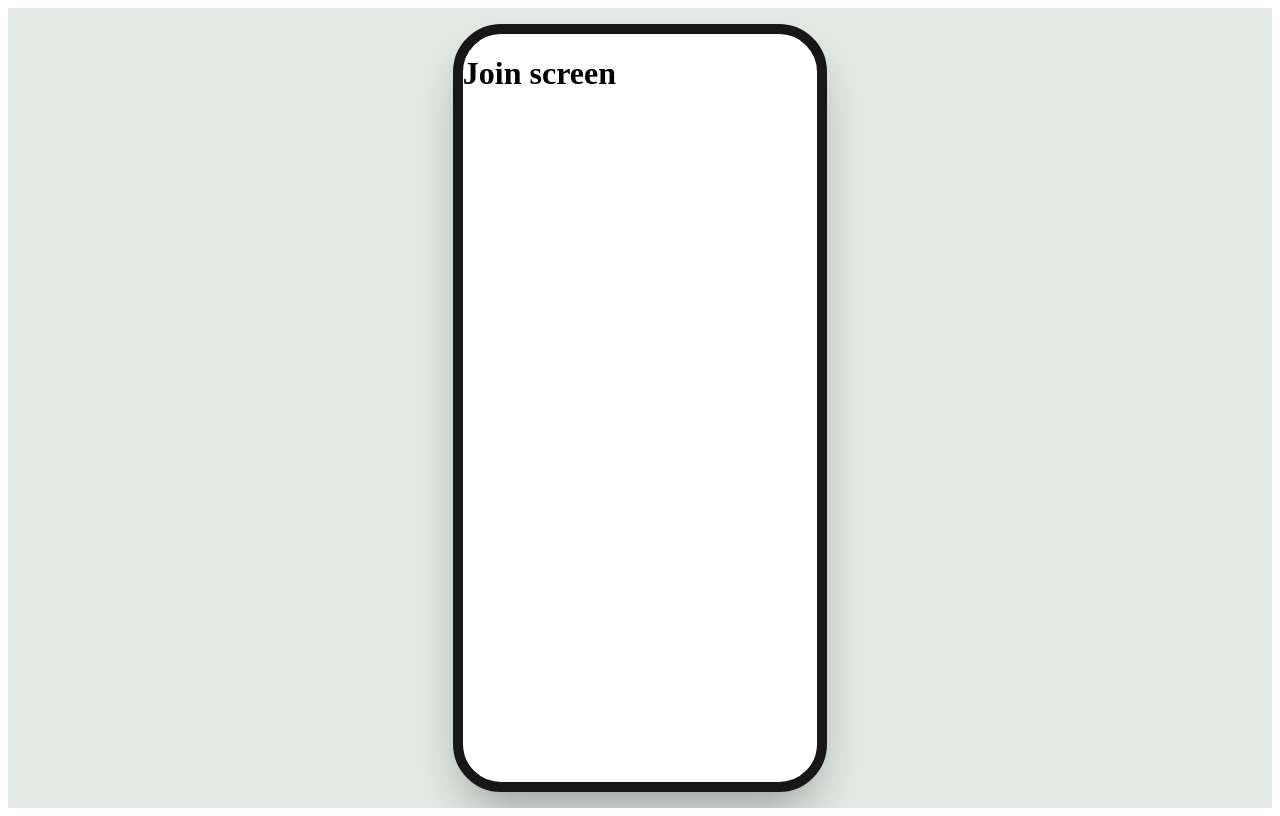
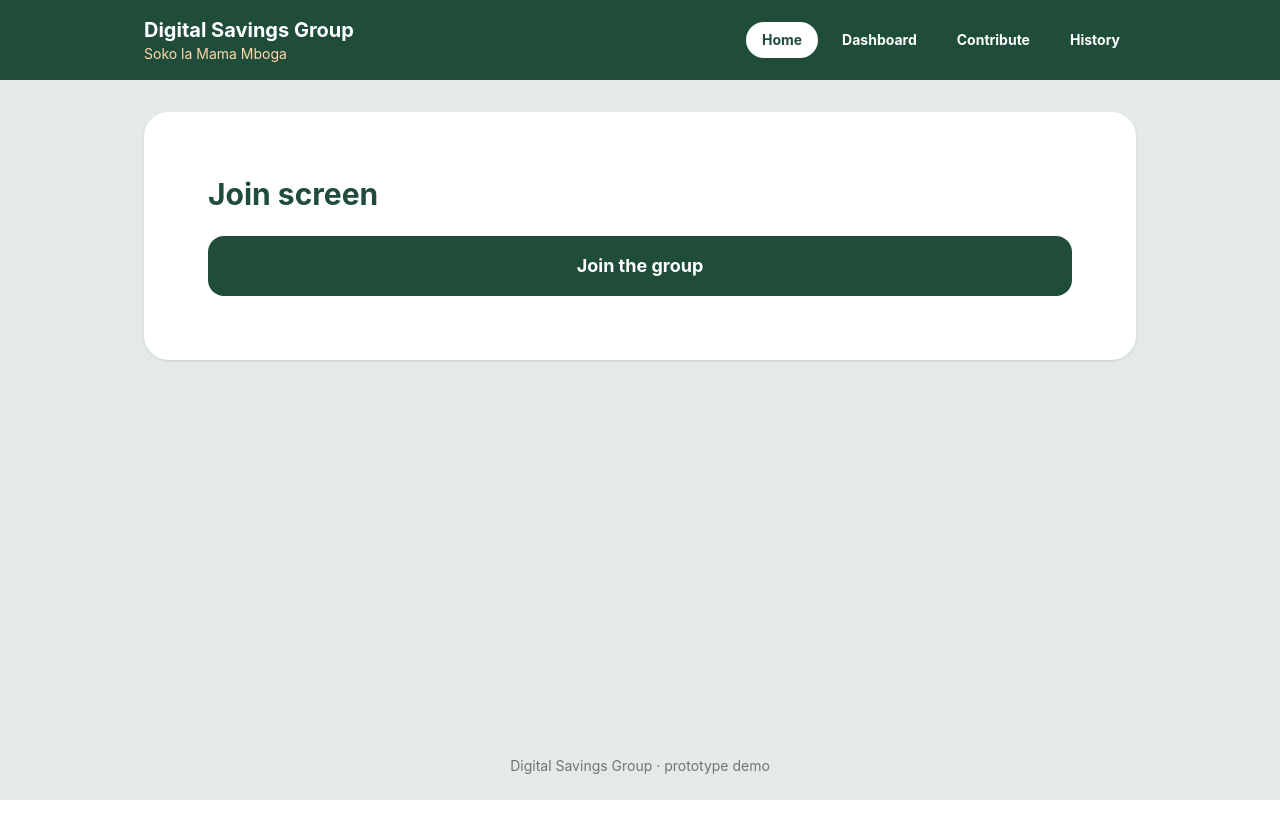
Before and after one commit to edwinonkundi68-cyber/digital-savings-group, a React (Vite) app: page / in a window 1280 px wide. Built offline with nearby package versions, Linux system fonts and the light colour scheme.

Commit message:
real website layout

```diff
--- a/src/App.tsx
+++ b/src/App.tsx
@@ -1,11 +1,20 @@
-import PhoneFrame from './components/PhoneFrame'
+import { useState } from 'react'
+import Layout from './components/Layout'
+import Join from './screens/Join'
+import Dashboard from './screens/Dashboard'
+import Contribute from './screens/Contribute'
+import History from './screens/History'
+import type { Screen } from './types'
 
 export default function App() {
+  const [screen, setScreen] = useState<Screen>('join')
+
   return (
-    <PhoneFrame>
-      <div className="h-full overflow-y-auto p-6">
-        <h1 className="text-3xl font-bold text-brand-green">Join screen</h1>
-      </div>
-    </PhoneFrame>
+    <Layout screen={screen} goTo={setScreen}>
+      {screen === 'join' && <Join goTo={setScreen} />}
+      {screen === 'dashboard' && <Dashboard goTo={setScreen} />}
+      {screen === 'contribute' && <Contribute goTo={setScreen} />}
+      {screen === 'history' && <History goTo={setScreen} />}
+    </Layout>
   )
 }
--- /dev/null
+++ b/src/components/Layout.tsx
@@ -0,0 +1,57 @@
+import type { ReactNode } from 'react'
+import type { Screen } from '../types'
+
+type LayoutProps = {
+  screen: Screen
+  goTo: (screen: Screen) => void
+  children: ReactNode
+}
+
+const links: { id: Screen; label: string }[] = [
+  { id: 'join', label: 'Home' },
+  { id: 'dashboard', label: 'Dashboard' },
+  { id: 'contribute', label: 'Contribute' },
+  { id: 'history', label: 'History' },
+]
+
+export default function Layout({ screen, goTo, children }: LayoutProps) {
+  return (
+    <div className="flex min-h-screen flex-col bg-sage text-neutral-900">
+      <header className="bg-brand-green text-white">
+        <div className="mx-auto flex max-w-5xl flex-col gap-3 px-4 py-4 sm:flex-row sm:items-center sm:justify-between">
+          <button onClick={() => goTo('join')} className="text-left text-xl font-bold">
+            Digital Savings Group
+            <span className="block text-sm font-normal text-orange-200">
+              Soko la Mama Mboga
+            </span>
+          </button>
+
+          <nav className="flex gap-2 overflow-x-auto">
+            {links.map((link) => (
+              <button
+                key={link.id}
+                onClick={() => goTo(link.id)}
+                className={
+                  'rounded-full px-4 py-2 text-sm font-bold whitespace-nowrap ' +
+                  (screen === link.id
+                    ? 'bg-white text-brand-green'
+                    : 'text-white hover:bg-white/10')
+                }
+              >
+                {link.label}
+              </button>
+            ))}
+          </nav>
+        </div>
+      </header>
+
+      <main className="mx-auto w-full max-w-5xl flex-1 px-4 py-8">
+        <div className="rounded-3xl bg-white p-6 shadow-sm sm:p-10">{children}</div>
+      </main>
+
+      <footer className="py-6 text-center text-sm text-neutral-500">
+        Digital Savings Group · prototype demo
+      </footer>
+    </div>
+  )
+}
--- a/src/index.css
+++ b/src/index.css
@@ -1,30 +1,7 @@
-.phone-stage {
-  height: 100vh;
-  height: 100dvh;
-  display: flex;
-  align-items: center;
-  justify-content: center;
-  overflow: hidden;
-  background: #E4EBE6;
+@import "tailwindcss";
+
+@theme {
+  --color-brand-green: #1F4D3A;
+  --color-brand-orange: #C2682F;
+  --color-sage: #E4EBE6;
 }
-
-.phone {
-  width: 100%;
-  height: 100%;
-  overflow: hidden;
-  background: #ffffff;
-}
-
-@media (min-width: 640px) {
-  .phone {
-    flex-shrink: 0;
-    box-sizing: border-box;
-    width: auto;
-    height: min(800px, calc(100vh - 2rem));
-    height: min(800px, calc(100dvh - 2rem));
-    aspect-ratio: 390 / 800;
-    border: 10px solid #171717;
-    border-radius: 3rem;
-    box-shadow: 0 25px 50px -12px rgba(0, 0, 0, 0.35);
-  }
-}
--- /dev/null
+++ b/src/screens/Contribute.tsx
@@ -0,0 +1,23 @@
+import type { Screen } from '../types'
+
+type Props = { goTo: (screen: Screen) => void }
+
+export default function Contribute({ goTo }: Props) {
+  return (
+    <div className="h-full overflow-y-auto p-6">
+      <h1 className="text-3xl font-bold text-brand-green">Add contribution</h1>
+      <button
+        onClick={() => goTo('dashboard')}
+        className="mt-6 w-full rounded-2xl bg-brand-orange py-4 text-lg font-bold text-white"
+      >
+        Pay with M-Pesa
+      </button>
+      <button
+        onClick={() => goTo('dashboard')}
+        className="mt-3 w-full rounded-2xl bg-sage py-4 text-lg font-bold text-brand-green"
+      >
+        Back
+      </button>
+    </div>
+  )
+}
--- /dev/null
+++ b/src/screens/Dashboard.tsx
@@ -0,0 +1,29 @@
+import type { Screen } from '../types'
+
+type Props = { goTo: (screen: Screen) => void }
+
+export default function Dashboard({ goTo }: Props) {
+  return (
+    <div className="h-full overflow-y-auto p-6">
+      <h1 className="text-3xl font-bold text-brand-green">Dashboard</h1>
+      <button
+        onClick={() => goTo('contribute')}
+        className="mt-6 w-full rounded-2xl bg-brand-orange py-4 text-lg font-bold text-white"
+      >
+        Add contribution
+      </button>
+      <button
+        onClick={() => goTo('history')}
+        className="mt-3 w-full rounded-2xl bg-brand-green py-4 text-lg font-bold text-white"
+      >
+        History
+      </button>
+      <button
+        onClick={() => goTo('join')}
+        className="mt-3 w-full rounded-2xl bg-sage py-4 text-lg font-bold text-brand-green"
+      >
+        Back
+      </button>
+    </div>
+  )
+}
--- /dev/null
+++ b/src/screens/History.tsx
@@ -0,0 +1,17 @@
+import type { Screen } from '../types'
+
+type Props = { goTo: (screen: Screen) => void }
+
+export default function History({ goTo }: Props) {
+  return (
+    <div className="h-full overflow-y-auto p-6">
+      <h1 className="text-3xl font-bold text-brand-green">History</h1>
+      <button
+        onClick={() => goTo('dashboard')}
+        className="mt-6 w-full rounded-2xl bg-sage py-4 text-lg font-bold text-brand-green"
+      >
+        Back
+      </button>
+    </div>
+  )
+}
--- /dev/null
+++ b/src/screens/Join.tsx
@@ -0,0 +1,17 @@
+import type { Screen } from '../types'
+
+type Props = { goTo: (screen: Screen) => void }
+
+export default function Join({ goTo }: Props) {
+  return (
+    <div className="h-full overflow-y-auto p-6">
+      <h1 className="text-3xl font-bold text-brand-green">Join screen</h1>
+      <button
+        onClick={() => goTo('dashboard')}
+        className="mt-6 w-full rounded-2xl bg-brand-green py-4 text-lg font-bold text-white"
+      >
+        Join the group
+      </button>
+    </div>
+  )
+}
--- /dev/null
+++ b/src/types.ts
@@ -0,0 +1 @@
+export type Screen = 'join' | 'dashboard' | 'contribute' | 'history'
```
